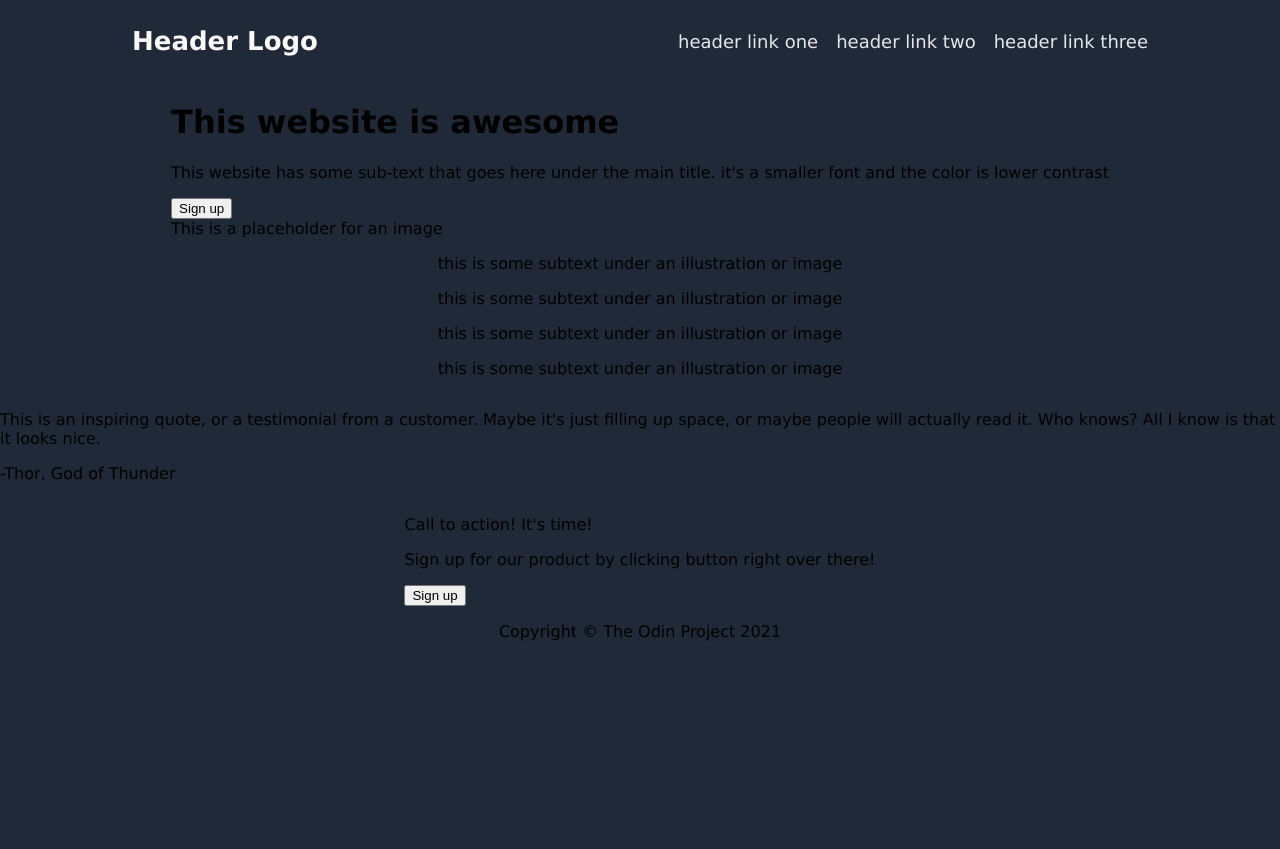
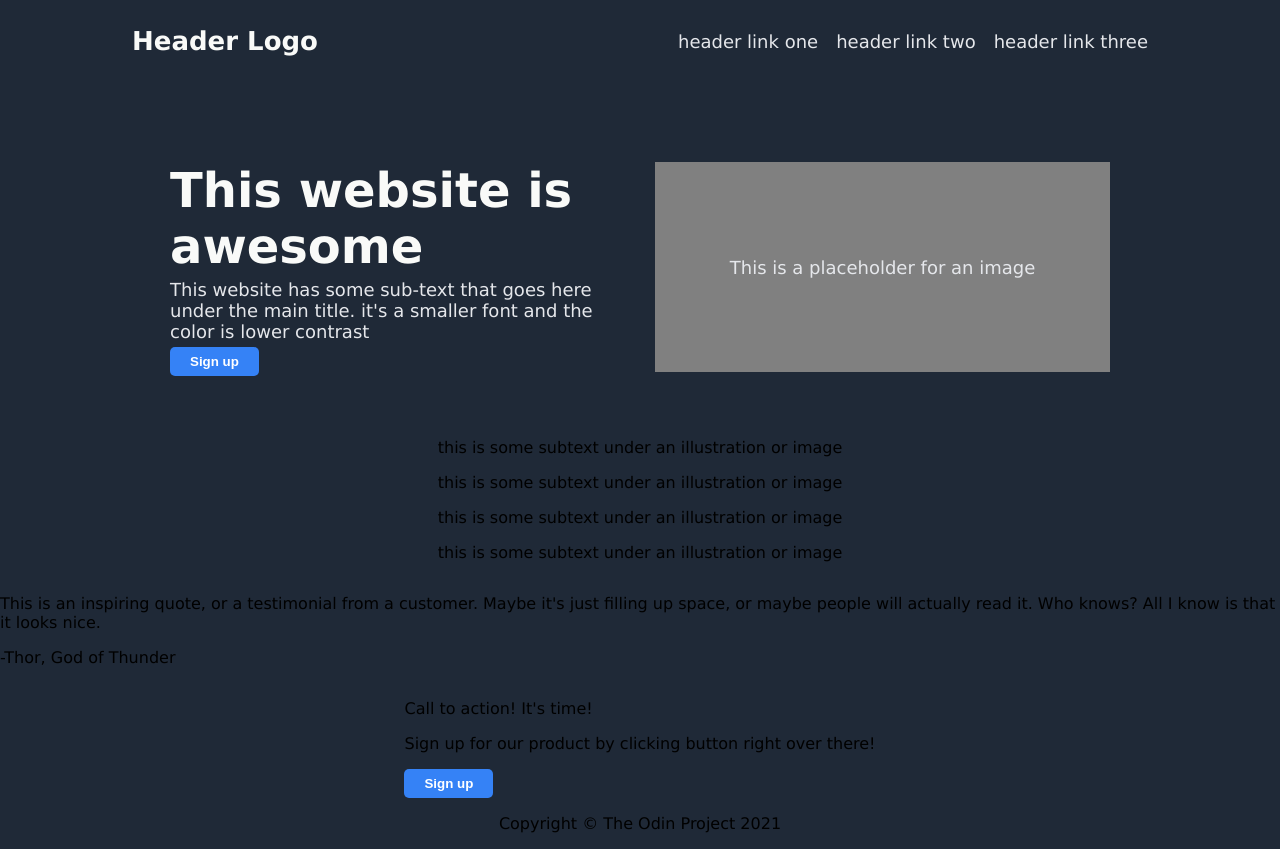
Before and after one commit to Josephhongg/odin-landing-page, a plain HTML site: page index.html in a window 1280 px wide. Before the commit the page ends 800 px from the top, so only its background shows below. Drawn offline with Linux system fonts and the light colour scheme.

Commit message:
added hero styles

```diff
--- a/index.html
+++ b/index.html
@@ -27,10 +27,10 @@
             This website has some sub-text that goes here under the main title.
             it's a smaller font and the color is lower contrast
           </p>
-          <button>Sign up</button>
+          <button class="sign-up-button">Sign up</button>
         </div>
         <div class="right">
-          <div>This is a placeholder for an image</div>
+          <p>This is a placeholder for an image</p>
         </div>
       </div>
 
--- a/styles.css
+++ b/styles.css
@@ -1,5 +1,5 @@
 html {
-    font-family: 'Lucida Sans', sans-serif;
+  font-family: "Lucida Sans", sans-serif;
   box-sizing: border-box;
 }
 
@@ -17,7 +17,7 @@ body {
 
 .header {
   display: flex;
-    /* flex: 1; */
+  flex: 1;
   justify-content: space-around;
   align-items: center;
   background-color: #1f2937;
@@ -39,3 +39,61 @@ body {
   font-weight: 900;
   margin-right: 320px;
 }
+
+.hero {
+  display: flex;
+  justify-content: center;
+  align-items: center;
+  padding: 50px;
+}
+
+.left {
+  display: flex;
+  flex-direction: column;
+  align-items: flex-start;
+  background-color: #1f2937;
+  width: 455px;
+  height: 180px;
+  margin: 0;
+  margin-right: 30px;
+  gap: 5px;
+}
+
+.left h1 {
+  font-size: 48px;
+  font-weight: 900;
+  color: #f9faf8;
+  margin: 0;
+}
+
+.left p {
+  font-size: 18px;
+  color: #e5e7eb;
+  margin: 0;
+}
+
+.sign-up-button {
+  margin: 0;
+  padding: 7px 20px;
+  background-color: #3582f6;
+  color: white;
+  border-radius: 5px;
+  border: none;
+  font-weight: 700;
+}
+
+.right {
+    display: flex;
+    flex-direction: column;
+    justify-content: center;
+    align-items: center;
+    background-color: grey;
+    height: 210px;
+    width: 455px;
+    margin-top: 30px;
+}
+
+.right p {
+    font-size: 18px;
+    color: #e5e7eb;
+}
```
Lines whose indentation alone changed are shown as unchanged.
